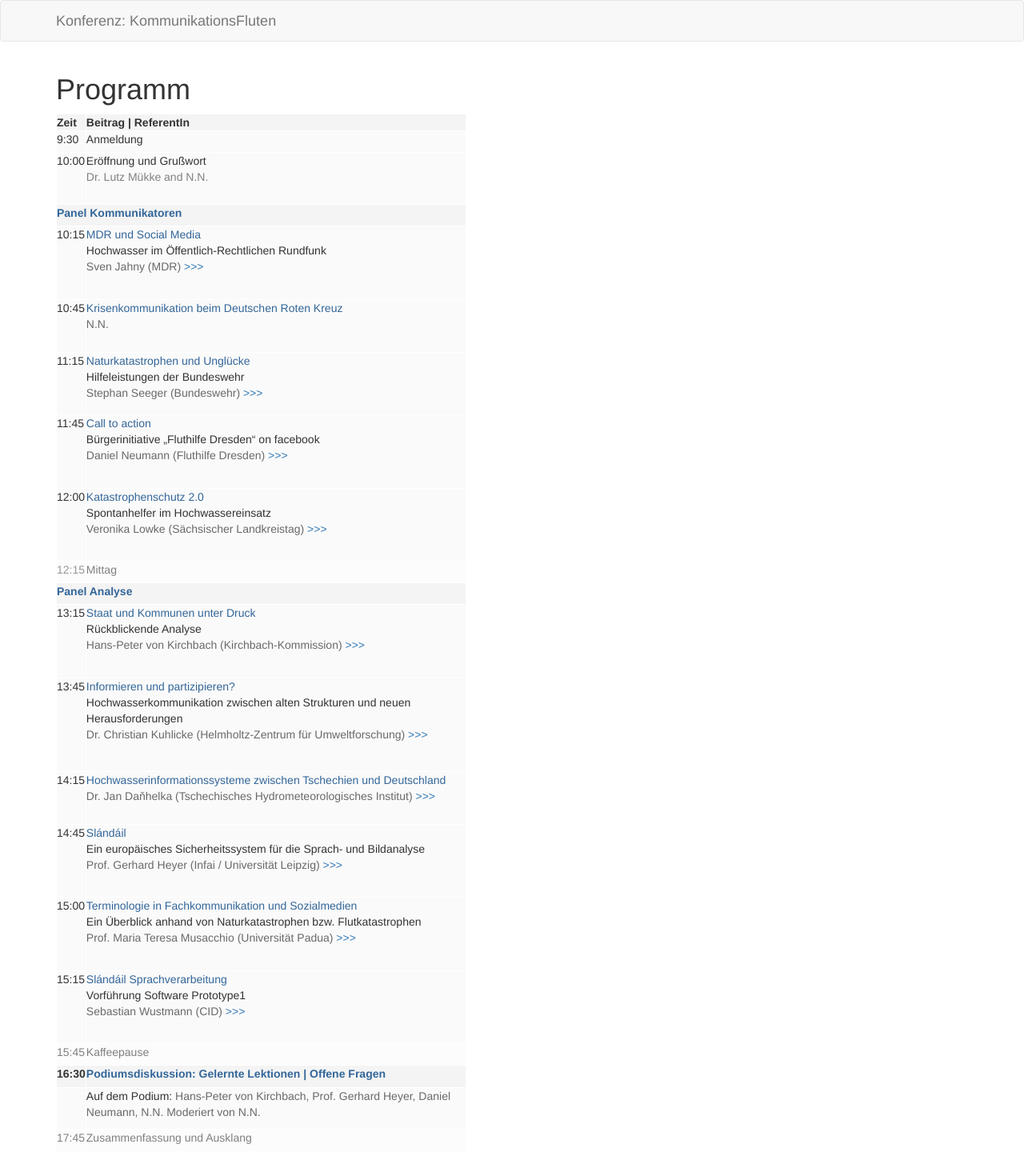
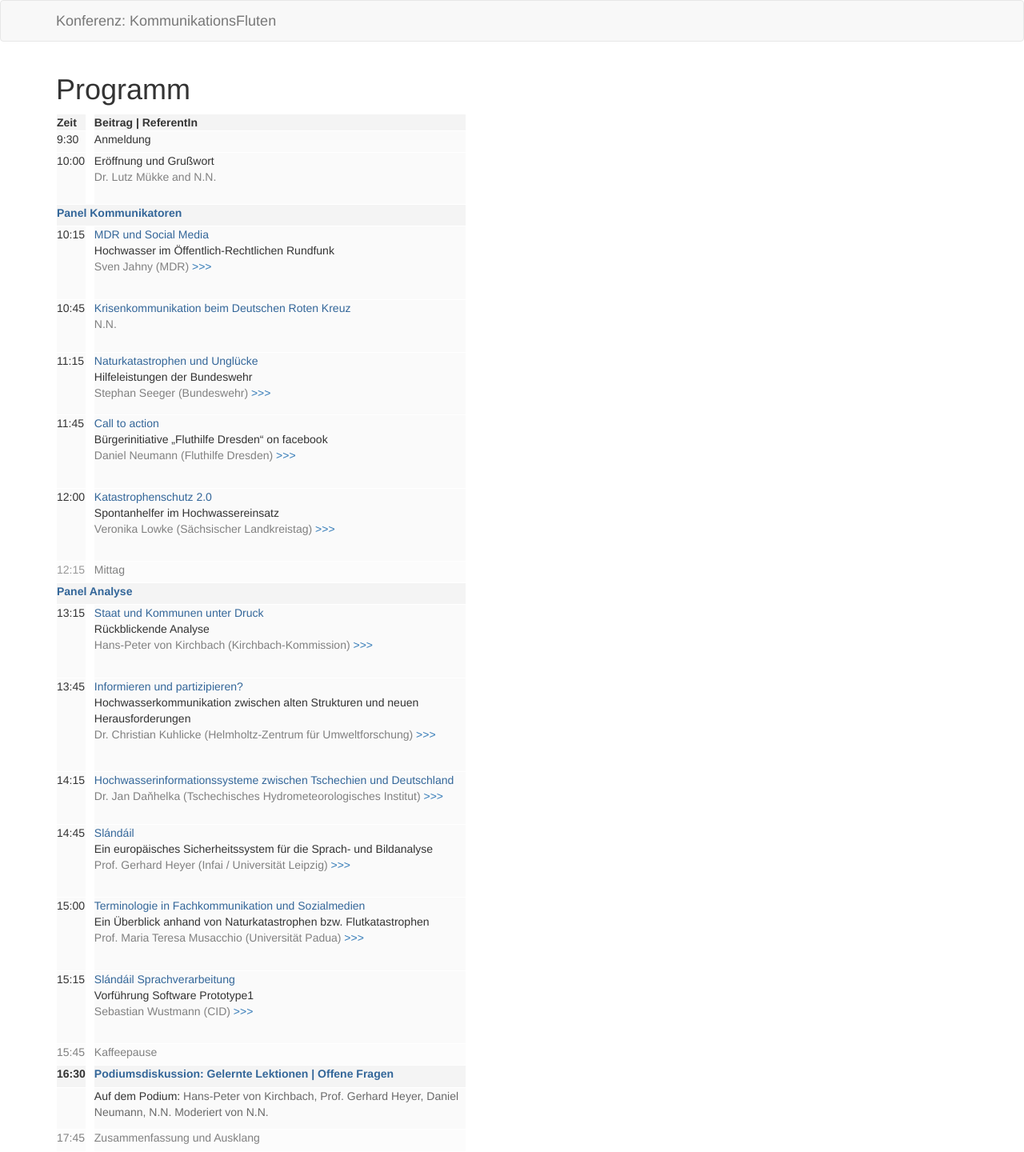
Before and after one commit to susedev/test, a Jekyll site: the page built from programm-uebersicht.html, in a window 1280 px wide. Shown: the whole page at 80% size. Built offline with Jekyll 4.4.1, drawn with Linux system fonts in a browser that asks for light colours.

Commit message:
Edit from JekyllCMS

```diff
--- a/programm-uebersicht.html
+++ b/programm-uebersicht.html
@@ -5,129 +5,148 @@ title: Programm
 	<thead>
 		<tr>
 			<th scope="col" style="background-color: rgb(244, 244, 244); border-color: rgb(255, 255, 255);">Zeit</th>
+			<th scope="col" style="background-color: rgb(255, 255, 255); border-color: rgb(255, 255, 255); width: 10px;">&nbsp;</th>
 			<th scope="col" style="background-color: rgb(244, 244, 244); border-color: rgb(255, 255, 255);">Beitrag | ReferentIn</th>
 		</tr>
 	</thead>
 	<tbody>
 		<tr>
 			<td style="border-color: rgb(255, 255, 255); background-color: rgb(250, 250, 250); text-align: left; vertical-align: top;">9:30</td>
+			<td style="border-color: rgb(255, 255, 255); background-color: rgb(255, 255, 255); text-align: left; vertical-align: top; width: 10px;">&nbsp;</td>
 			<td style="border-color: rgb(255, 255, 255); background-color: rgb(250, 250, 250); text-align: left; vertical-align: top;">Anmeldung</td>
 		</tr>
 		<tr>
 			<td style="background-color: rgb(250, 250, 250); border-color: rgb(255, 255, 255); text-align: left; vertical-align: top;">10:00</td>
+			<td style="background-color: rgb(255, 255, 255); border-color: rgb(255, 255, 255); text-align: left; vertical-align: top; width: 10px;">&nbsp;</td>
 			<td style="background-color: rgb(250, 250, 250); border-color: rgb(255, 255, 255); text-align: left; vertical-align: top;">
 			<p>Er&ouml;ffnung und Gru&szlig;wort<br />
 			<span style="color:#808080;">Dr. Lutz M&uuml;kke and N.N.</span></p>
 			</td>
 		</tr>
 		<tr>
-			<th colspan="2" style="background-color: rgb(244, 244, 244); border-color: rgb(255, 255, 255); text-align: left; vertical-align: top;"><span style="color: #336699;"><strong>Panel</strong></span><strong><span style="color: #000080;"><span style="color: #336699;"> Kommunikatoren</span> </span></strong></th>
+			<th colspan="3" style="background-color: rgb(244, 244, 244); border-color: rgb(255, 255, 255); text-align: left; vertical-align: top;"><span style="color: #336699;"><strong>Panel</strong></span><strong><span style="color: #000080;"><span style="color: #336699;"> Kommunikatoren</span> </span></strong></th>
 		</tr>
 		<tr>
 			<td style="background-color: rgb(250, 250, 250); border-color: rgb(255, 255, 255); text-align: left; vertical-align: top;">10:15</td>
+			<td style="text-align: left; background-color: rgb(255, 255, 255); border-color: rgb(255, 255, 255); vertical-align: top; width: 10px;">&nbsp;</td>
 			<td style="text-align: left; background-color: rgb(250, 250, 250); border-color: rgb(255, 255, 255); vertical-align: top;">
 			<p><a href="http://eijc.github.io/data/beitraege-und-referentinnen.html#Jahny"><span style="color: #336699;">MDR und Social Media</span></a><br />
 			<span style="color: #333333;">Hochwasser im &Ouml;ffentlich-Rechtlichen Rundfunk</span><br />
-			<span style="color:#696969;">Sven Jahny (MDR)</span> <a href="http://eijc.github.io/data/beitraege-und-referentinnen.html#Jahny">&gt;&gt;&gt;</a></p>
+			<span style="color: #808080;">Sven Jahny (MDR)</span> <a href="http://eijc.github.io/data/beitraege-und-referentinnen.html#Jahny">&gt;&gt;&gt;</a></p>
 			</td>
 		</tr>
 		<tr>
 			<td style="background-color: rgb(250, 250, 250); border-color: rgb(255, 255, 255); text-align: left; vertical-align: top;">10:45</td>
+			<td style="background-color: rgb(255, 255, 255); border-color: rgb(255, 255, 255); text-align: left; vertical-align: top; width: 10px;">&nbsp;</td>
 			<td style="background-color: rgb(250, 250, 250); border-color: rgb(255, 255, 255); text-align: left; vertical-align: top;">
 			<p><a href="http://eijc.github.io/data/beitraege-und-referentinnen.html#NN"><span style="color: #336699;">Krisenkommunikation beim Deutschen Roten Kreuz</span></a><br />
-			<span style="color:#696969;">N.N.</span></p>
+			<span style="color:#808080;">N.N.</span></p>
 			</td>
 		</tr>
 		<tr>
 			<td style="background-color: rgb(250, 250, 250); border-color: rgb(255, 255, 255); text-align: left; vertical-align: top;">11:15</td>
+			<td style="background-color: rgb(255, 255, 255); border-color: rgb(255, 255, 255); text-align: left; vertical-align: top; width: 10px;">&nbsp;</td>
 			<td style="background-color: rgb(250, 250, 250); border-color: rgb(255, 255, 255); text-align: left; vertical-align: top;"><a href="http://eijc.github.io/data/beitraege-und-referentinnen.html#Seeger"><span style="color: #336699;">Naturkatastrophen und Ungl&uuml;cke</span></a><br />
 			Hilfeleistungen der Bundeswehr<br />
-			<span style="color:#696969;">Stephan Seeger (Bundeswehr)</span> <a href="http://eijc.github.io/data/beitraege-und-referentinnen.html##Seeger">&gt;&gt;&gt;</a></td>
+			<span style="color:#808080;">Stephan Seeger (Bundeswehr)</span> <a href="http://eijc.github.io/data/beitraege-und-referentinnen.html##Seeger">&gt;&gt;&gt;</a></td>
 		</tr>
 		<tr>
 			<td style="background-color: rgb(250, 250, 250); border-color: rgb(255, 255, 255); text-align: left; vertical-align: top;">11:45</td>
+			<td style="background-color: rgb(255, 255, 255); border-color: rgb(255, 255, 255); text-align: left; vertical-align: top; width: 10px;">&nbsp;</td>
 			<td style="background-color: rgb(250, 250, 250); border-color: rgb(255, 255, 255); text-align: left; vertical-align: top;">
 			<p><a href="eijc.github.io/data/beitraege-und-referentinnen.html##Neumann"><span style="color: #336699;">Call to action</span></a><br />
 			B&uuml;rgerinitiative &bdquo;Fluthilfe Dresden&ldquo; on facebook<br />
-			<span style="color:#696969;">Daniel Neumann (Fluthilfe Dresden)</span> <a href="http://eijc.github.io/data/beitraege-und-referentinnen.html#Neumann">&gt;&gt;&gt;</a></p>
+			<span style="color:#808080;">Daniel Neumann (Fluthilfe Dresden)</span> <a href="http://eijc.github.io/data/beitraege-und-referentinnen.html#Neumann">&gt;&gt;&gt;</a></p>
 			</td>
 		</tr>
 		<tr>
 			<td style="background-color: rgb(250, 250, 250); border-color: rgb(255, 255, 255); text-align: left; vertical-align: top;">12:00</td>
+			<td style="background-color: rgb(255, 255, 255); border-color: rgb(255, 255, 255); text-align: left; vertical-align: top; width: 10px;">&nbsp;</td>
 			<td style="background-color: rgb(250, 250, 250); border-color: rgb(255, 255, 255); text-align: left; vertical-align: top;">
 			<p><a href="http://eijc.github.io/data/beitraege-und-referentinnen.html#Lowke"><span style="color: #336699;">Katastrophenschutz 2.0</span></a><br />
 			Spontanhelfer im Hochwassereinsatz<br />
-			<span style="color:#696969;">Veronika Lowke (S&auml;chsischer Landkreistag)</span> <a href="http://eijc.github.io/data/beitraege-und-referentinnen.html#Lowke">&gt;&gt;&gt;</a></p>
+			<span style="color:#808080;">Veronika Lowke (S&auml;chsischer Landkreistag)</span> <a href="http://eijc.github.io/data/beitraege-und-referentinnen.html#Lowke">&gt;&gt;&gt;</a></p>
 			</td>
 		</tr>
 		<tr>
 			<td style="background-color: rgb(252, 252, 252); border-color: rgb(255, 255, 255); text-align: left; vertical-align: top;"><span style="color: #999999;">12:15</span></td>
+			<td style="background-color: rgb(255, 255, 255); border-color: rgb(255, 255, 255); text-align: left; vertical-align: top; width: 10px;">&nbsp;</td>
 			<td style="background-color: rgb(252, 252, 252); border-color: rgb(255, 255, 255); text-align: left; vertical-align: top;"><span style="color: #808080;">Mittag</span></td>
 		</tr>
 		<tr>
-			<th colspan="2" style="background-color: rgb(244, 244, 244); border-color: rgb(255, 255, 255); text-align: left; vertical-align: top;"><span style="color: #336699;"><strong>Panel </strong></span><span style="color: #336699;"><strong>Analyse</strong></span></th>
+			<th colspan="3" style="background-color: rgb(244, 244, 244); border-color: rgb(255, 255, 255); text-align: left; vertical-align: top;"><span style="color: #336699;"><strong>Panel </strong></span><span style="color: #336699;"><strong>Analyse</strong></span></th>
 		</tr>
 		<tr>
 			<td style="background-color: rgb(250, 250, 250); border-color: rgb(255, 255, 255); text-align: left; vertical-align: top;">13:15</td>
+			<td style="background-color: rgb(255, 255, 255); border-color: rgb(255, 255, 255); text-align: left; vertical-align: top; width: 10px;">&nbsp;</td>
 			<td style="background-color: rgb(250, 250, 250); border-color: rgb(255, 255, 255); text-align: left; vertical-align: top;">
 			<p><a href="http://eijc.github.io/data/beitraege-und-referentinnen.html#Kirchbach"><span style="color: #336699;">Staat und Kommunen unter Druck</span></a><br />
 			R&uuml;ckblickende Analyse<br />
-			<span style="color:#696969;">Hans-Peter von Kirchbach (Kirchbach-Kommission)</span> <a href="http://eijc.github.io/data/beitraege-und-referentinnen.html#Kirchbach">&gt;&gt;&gt;</a></p>
+			<span style="color:#808080;">Hans-Peter von Kirchbach (Kirchbach-Kommission)</span> <a href="http://eijc.github.io/data/beitraege-und-referentinnen.html#Kirchbach">&gt;&gt;&gt;</a></p>
 			</td>
 		</tr>
 		<tr>
 			<td style="background-color: rgb(250, 250, 250); border-color: rgb(255, 255, 255); text-align: left; vertical-align: top;">13:45</td>
+			<td style="background-color: rgb(255, 255, 255); border-color: rgb(255, 255, 255); text-align: left; vertical-align: top; width: 10px;">&nbsp;</td>
 			<td style="background-color: rgb(250, 250, 250); border-color: rgb(255, 255, 255); text-align: left; vertical-align: top;">
 			<p><a href="http://eijc.github.io/data/beitraege-und-referentinnen.html#Kuhlicke"><span style="color: #336699;">Informieren und partizipieren?</span></a><br />
 			Hochwasserkommunikation zwischen alten Strukturen und neuen Herausforderungen<br />
-			<span style="color:#696969;">Dr. Christian Kuhlicke (Helmholtz-Zentrum f&uuml;r Umweltforschung)</span> <a href="http://eijc.github.io/data/beitraege-und-referentinnen.html#Kuhlicke">&gt;&gt;&gt;</a></p>
+			<span style="color:#808080;">Dr. Christian Kuhlicke (Helmholtz-Zentrum f&uuml;r Umweltforschung)</span> <a href="http://eijc.github.io/data/beitraege-und-referentinnen.html#Kuhlicke">&gt;&gt;&gt;</a></p>
 			</td>
 		</tr>
 		<tr>
 			<td style="background-color: rgb(250, 250, 250); border-color: rgb(255, 255, 255); text-align: left; vertical-align: top;">14:15</td>
+			<td style="background-color: rgb(255, 255, 255); border-color: rgb(255, 255, 255); text-align: left; vertical-align: top; width: 10px;">&nbsp;</td>
 			<td style="background-color: rgb(250, 250, 250); border-color: rgb(255, 255, 255); text-align: left; vertical-align: top;">
 			<p><a href="http://eijc.github.io/data/beitraege-und-referentinnen.html#Danhelka"><span style="color: #336699;">Hochwasserinformationssysteme zwischen Tschechien und Deutschland</span></a><br />
-			<span style="color:#696969;">Dr. Jan Daňhelka (Tschechisches Hydrometeorologisches Institut)</span> <a href="http://eijc.github.io/data/beitraege-und-referentinnen.html#Danhelka">&gt;&gt;&gt;</a></p>
+			<span style="color:#808080;">Dr. Jan Daňhelka (Tschechisches Hydrometeorologisches Institut)</span> <a href="http://eijc.github.io/data/beitraege-und-referentinnen.html#Danhelka">&gt;&gt;&gt;</a></p>
 			</td>
 		</tr>
 		<tr>
 			<td style="background-color: rgb(250, 250, 250); border-color: rgb(255, 255, 255); text-align: left; vertical-align: top;">14:45</td>
+			<td style="background-color: rgb(255, 255, 255); border-color: rgb(255, 255, 255); text-align: left; vertical-align: top; width: 10px;">&nbsp;</td>
 			<td style="background-color: rgb(250, 250, 250); border-color: rgb(255, 255, 255); text-align: left; vertical-align: top;">
 			<p><a href="http://eijc.github.io/data/beitraege-und-referentinnen.html#Heyer"><span style="color: #336699;">Sl&aacute;nd&aacute;il</span></a><br />
 			Ein europ&auml;isches Sicherheitssystem f&uuml;r die Sprach- und Bildanalyse<br />
-			<span style="color:#696969;">Prof. Gerhard Heyer (Infai / Universit&auml;t Leipzig)</span> <a href="http://eijc.github.io/data/beitraege-und-referentinnen.html#Heyer">&gt;&gt;&gt;</a></p>
+			<span style="color:#808080;">Prof. Gerhard Heyer (Infai / Universit&auml;t Leipzig)</span> <a href="http://eijc.github.io/data/beitraege-und-referentinnen.html#Heyer">&gt;&gt;&gt;</a></p>
 			</td>
 		</tr>
 		<tr>
 			<td style="background-color: rgb(250, 250, 250); border-color: rgb(255, 255, 255); text-align: left; vertical-align: top;">15:00</td>
+			<td style="background-color: rgb(255, 255, 255); border-color: rgb(255, 255, 255); text-align: left; vertical-align: top; width: 10px;">&nbsp;</td>
 			<td style="background-color: rgb(250, 250, 250); border-color: rgb(255, 255, 255); text-align: left; vertical-align: top;">
 			<p><a href="http://eijc.github.io/data/beitraege-und-referentinnen.html#Musacchio"><span style="color: #336699;">Terminologie in Fachkommunikation und Sozialmedien</span></a><br />
 			Ein &Uuml;berblick anhand von Naturkatastrophen bzw. Flutkatastrophen<br />
-			<span style="color:#696969;">Prof. Maria Teresa Musacchio (Universit&auml;t Padua)</span> <a href="http://eijc.github.io/data/beitraege-und-referentinnen.html#Musacchio">&gt;&gt;&gt;</a></p>
+			<span style="color:#808080;">Prof. Maria Teresa Musacchio (Universit&auml;t Padua)</span> <a href="http://eijc.github.io/data/beitraege-und-referentinnen.html#Musacchio">&gt;&gt;&gt;</a></p>
 			</td>
 		</tr>
 		<tr>
 			<td style="background-color: rgb(250, 250, 250); border-color: rgb(255, 255, 255); text-align: left; vertical-align: top;">15:15</td>
+			<td style="background-color: rgb(255, 255, 255); border-color: rgb(255, 255, 255); text-align: left; vertical-align: top; width: 10px;">&nbsp;</td>
 			<td style="background-color: rgb(250, 250, 250); border-color: rgb(255, 255, 255); text-align: left; vertical-align: top;">
 			<p><a href="http://eijc.github.io/data/beitraege-und-referentinnen.html#Wustmann"><span style="color: #336699;">Sl&aacute;nd&aacute;il Sprachverarbeitung</span></a><br />
 			Vorf&uuml;hrung Software Prototype1<br />
-			<span style="color:#696969;">Sebastian Wustmann (CID)</span> <a href="http://eijc.github.io/data/beitraege-und-referentinnen.html#Wustmann">&gt;&gt;&gt;</a></p>
+			<span style="color:#808080;">Sebastian Wustmann (CID)</span> <a href="http://eijc.github.io/data/beitraege-und-referentinnen.html#Wustmann">&gt;&gt;&gt;</a></p>
 			</td>
 		</tr>
 		<tr>
 			<td style="background-color: rgb(252, 252, 252); border-color: rgb(255, 255, 255); text-align: left; vertical-align: top;"><span style="color: #808080;">15:45</span></td>
+			<td style="background-color: rgb(255, 255, 255); border-color: rgb(255, 255, 255); text-align: left; vertical-align: top; width: 10px;">&nbsp;</td>
 			<td style="background-color: rgb(252, 252, 252); border-color: rgb(255, 255, 255); text-align: left; vertical-align: top;"><span style="color: #808080;">Kaffeepause</span></td>
 		</tr>
 		<tr>
 			<th style="background-color: rgb(244, 244, 244); border-color: rgb(255, 255, 255); text-align: left; vertical-align: top;">16:30</th>
+			<th style="background-color: rgb(255, 255, 255); border-color: rgb(255, 255, 255); text-align: left; vertical-align: top; width: 10px;">&nbsp;</th>
 			<th style="background-color: rgb(244, 244, 244); border-color: rgb(255, 255, 255); text-align: left; vertical-align: top;"><span style="color: #336699;">Podiumsdiskussion: Gelernte Lektionen | Offene Fragen</span></th>
 		</tr>
 		<tr>
 			<td style="background-color: rgb(250, 250, 250); border-color: rgb(255, 255, 255); text-align: left; vertical-align: top;">&nbsp;</td>
+			<td style="background-color: rgb(255, 255, 255); border-color: rgb(255, 255, 255); text-align: left; vertical-align: top; width: 10px;">&nbsp;</td>
 			<td style="background-color: rgb(250, 250, 250); border-color: rgb(255, 255, 255); text-align: left; vertical-align: top;">Auf dem Podium: <span style="color:#696969;">Hans-Peter von Kirchbach, Prof. Gerhard Heyer, Daniel Neumann, N.N. Moderiert von N.N.</span></td>
 		</tr>
 		<tr>
 			<td style="background-color: rgb(252, 252, 252); border-color: rgb(255, 255, 255); text-align: left; vertical-align: top;"><span style="color: #808080;">17:45</span></td>
+			<td style="background-color: rgb(255, 255, 255); border-color: rgb(255, 255, 255); text-align: left; vertical-align: top; width: 10px;">&nbsp;</td>
 			<td style="background-color: rgb(252, 252, 252); border-color: rgb(255, 255, 255); text-align: left; vertical-align: top;"><span style="color: #808080;">Zusammenfassung und Ausklang</span></td>
 		</tr>
 	</tbody>
```
